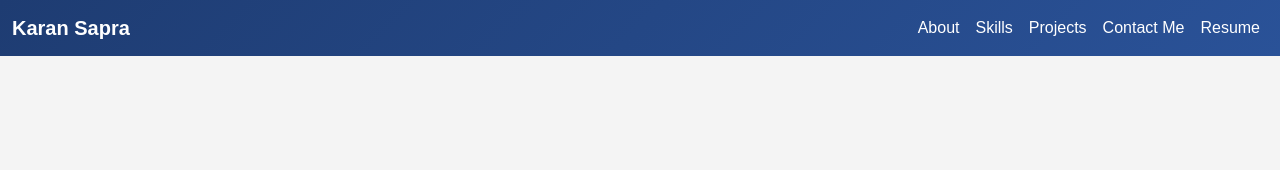
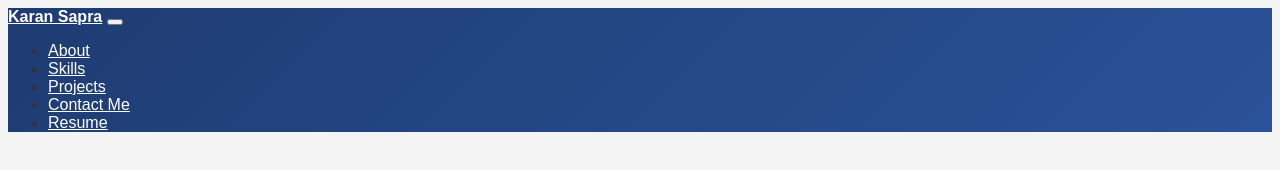
Before and after one commit to karan-sapra/my-portfolio, a plain HTML site: page header.html in a window 1280 px wide. Drawn offline with nearby package versions, Linux system fonts and the light colour scheme.

Commit message:
Update header.html

```diff
--- a/header.html
+++ b/header.html
@@ -7,7 +7,7 @@
     <meta name="description" content="Portfolio of Karan Sapra, a Java Developer and Full-Stack Enthusiast.">
 
     <!-- Bootstrap CSS -->
-    <link href="https://cdn.jsdelivr.net/npm/bootstrap@5.3.0/dist/css/bootstrap.min.css" rel="stylesheet">
+    <link href="https://cdn.jsdelivr.net/npm/bootstrap@5.3.0/dist/css/bootstrap.min.css" >
 
     <!-- Custom Stylesheet -->
     <link rel="stylesheet" href="./style.css">
```
